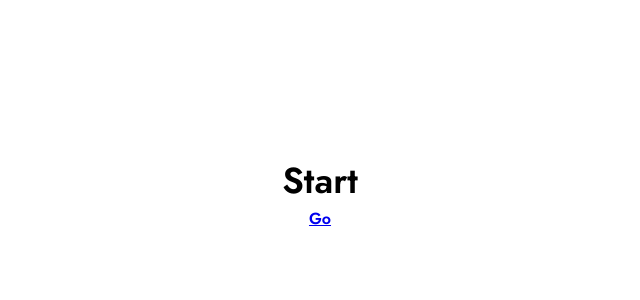
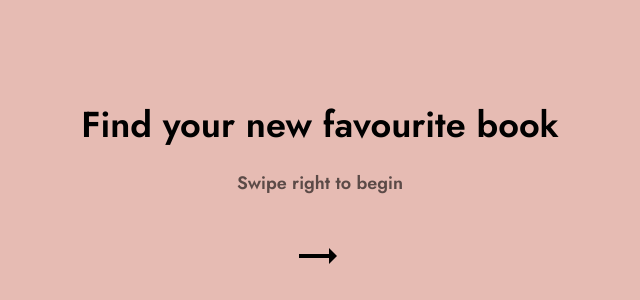
Before and after one commit to jonjhiggins/project-x, a React (Vite) app: page / in a window 1280 px wide. Shown: the part 208-508 px from the top of the page, without its empty margins (320-960 px from the left). Built offline with nearby package versions, Linux system fonts and the light colour scheme.

Commit message:
add more intro

```diff
--- a/package.json
+++ b/package.json
@@ -13,7 +13,7 @@
   "license": "ISC",
   "dependencies": {
     "eslint": "^7.2.0",
-    "framer-motion": "^2.3.0",
+    "framer-motion": "^2.6.13",
     "react": "^16.13.1",
     "react-dom": "^16.13.1",
     "react-router-dom": "^5.2.0",
--- a/src/components/App.tsx
+++ b/src/components/App.tsx
@@ -189,12 +189,19 @@ export default function App() {
 const GlobalStyle = createGlobalStyle`
 html {
   font-size: 10px;
+  overflow: hidden;
 }
   body {
     margin: 0;
     padding: 0;
     font-size: 1.6rem;
     font-family: 'Jost', sans-serif;
+    width: 100vw;
+    overflow: hidden;
+  }
+
+  #root, #root > div {
+    width: 100vw;
   }
 `;
 
--- a/src/components/Page.tsx
+++ b/src/components/Page.tsx
@@ -5,14 +5,16 @@ import { motion } from "framer-motion";
 interface Props {
   children?: React.ReactChild;
   heading?: string;
+  style?: { backgroundColor: string };
 }
 
-export default function Page({ children, heading }: Props) {
+export default function Page({ children, heading, style }: Props) {
   return (
     <PageStyled
       initial={{ opacity: 0 }}
       animate={{ opacity: 1 }}
       exit={{ opacity: 0 }}
+      style={style}
     >
       {heading ? <HeadingStyled>{heading}</HeadingStyled> : null}
       <Content>{children || null}</Content>
@@ -27,11 +29,16 @@ const PageStyled = styled(motion.div)`
   box-sizing: border-box;
   flex-direction: column;
   justify-content: center;
+  width: 100%;
 `;
 
 const Content = styled("div")`
   text-align: center;
   width: 100%;
+  flex: 1 0 100%;
+  display: flex;
+  flex-direction: column;
+  justify-content: center;
 `;
 
 const HeadingStyled = styled("h1")`
--- a/src/components/Question.tsx
+++ b/src/components/Question.tsx
@@ -31,7 +31,6 @@ export default function Question({
       drag={active}
       active={active}
       dragConstraints={{ left: 0, right: 0, top: 0, bottom: 0 }}
-      onDrag={(_, info) => console.log(info.offset.x)}
       onDragEnd={async (_, info) => {
         if (info.offset.x < THRESHOLD && info.offset.x > -THRESHOLD) {
           return;
--- a/src/components/Result.tsx
+++ b/src/components/Result.tsx
@@ -1,6 +1,5 @@
 import * as React from "react";
 import Page from "./Page";
-import { Link } from "react-router-dom";
 
 export default function Result({
   children,
--- a/src/components/Start.tsx
+++ b/src/components/Start.tsx
@@ -1,11 +1,155 @@
 import * as React from "react";
 import Page from "./Page";
-import { Link } from "react-router-dom";
+import styled from "styled-components";
+import { motion, useAnimation, useMotionValue } from "framer-motion";
+import { useHistory } from "react-router-dom";
+import colours from "~data/colours";
+
+const THRESHOLD = 10;
 
 export default function Start() {
+  const history = useHistory();
+  const heading = [
+    "Find your new favourite book",
+    "First, we need to know what type of book you like",
+    "Swipe left if you don't like a category",
+    "Swipe right if you like a category",
+    "Here we go...",
+  ];
+  const info = [
+    "Swipe right to begin",
+    "Swipe right to continue",
+    "Swipe left to continue",
+    "Swipe right to continue",
+  ];
+  const swipeLeft = [false, false, true, false];
+  const [textIndex, setTextIndex] = React.useState(0);
+  const swipeCallback = () => {
+    if (textIndex === heading.length - 1) {
+      history.push("/questions");
+    }
+    setTextIndex(textIndex + 1);
+  };
   return (
-    <Page heading="Start">
-      <Link to="/questions">Go</Link>
+    <Page style={{ backgroundColor: colours[textIndex * 2] }}>
+      <Content>
+        <SwipeItem
+          heading={heading[textIndex]}
+          info={info[textIndex]}
+          swipeLeft={swipeLeft[textIndex]}
+          callback={swipeCallback}
+          index={textIndex}
+        />
+      </Content>
     </Page>
   );
 }
+
+const SwipeItem = ({
+  heading,
+  info,
+  swipeLeft,
+  index,
+  callback,
+}: {
+  heading: string;
+  info: string;
+  swipeLeft: boolean;
+  index: number;
+  callback: () => void;
+}) => {
+  const controls = useAnimation();
+  const [infoHighlight] = React.useState(false);
+
+  return (
+    <SwipeItemInner
+      drag="x"
+      style={{ backgroundColor: colours[index * 2] }}
+      animate={controls}
+      dragConstraints={{ left: 0, right: 0 }}
+      onDragEnd={async (_, info) => {
+        if (
+          (!swipeLeft && info.offset.x < THRESHOLD) ||
+          (swipeLeft && info.offset.x > -THRESHOLD)
+        ) {
+          return;
+        }
+        const right = info.offset.x > 0;
+        await controls.start({
+          opacity: 0,
+          x: right ? 300 : -300,
+        });
+        callback();
+        await controls
+          .start({
+            opacity: 1,
+            x: 0,
+          })
+          .then();
+      }}
+    >
+      <HeadingStyled>{heading}</HeadingStyled>
+      <Info highlight={infoHighlight}>{info}</Info>
+      <motion.div
+        initial={{ rotate: "180deg" }}
+        animate={{
+          rotate: swipeLeft ? "180deg" : "0deg",
+        }}
+        transition={{ duration: 0.8 }}
+        style={{ marginTop: "36px" }}
+      >
+        <Arrow
+          fill="none"
+          height="24"
+          viewBox="0 0 24 24"
+          width="24"
+          xmlns="http://www.w3.org/2000/svg"
+          initial={{ x: 20 }}
+          animate={{ x: [0, -2, 0] }}
+          transition={{ repeat: Infinity, duration: 0.4 }}
+        >
+          <path d="m21.5 12-4-4v3h-15v2h15v3z" fill="#000" />
+        </Arrow>
+      </motion.div>
+    </SwipeItemInner>
+  );
+};
+
+const Content = styled("div")`
+  flex: 1 0 auto;
+  display: flex;
+  flex-direction: column;
+  width: 100%;
+  position: relative;
+`;
+
+const SwipeItemInner = styled(motion.div)`
+  flex: 1 0 auto;
+  display: flex;
+  flex-direction: column;
+  justify-content: center;
+  height: 100%;
+  margin: -1.6rem;
+`;
+
+const HeadingStyled = styled("h1")`
+  text-align: center;
+  font-size: 3.6rem;
+  margin: 0 0 2.4rem;
+  line-height: 4.2rem;
+`;
+
+const Info = styled("p")<{ infoHighlight: boolean }>`
+  text-align: center;
+  font-size: 1.8rem;
+  margin: 0;
+  font-weight: normal;
+  opacity: ${({ infoHighlight }) => (infoHighlight ? 1 : 0.6)};
+`;
+
+const Arrow = styled(motion.svg)`
+  display: block;
+  margin: 0 auto;
+  height: 4.8rem;
+  width: 4.8rem;
+`;
```
Also changed, not shown: 1 other file (tests, documents, lock files or other folders).
